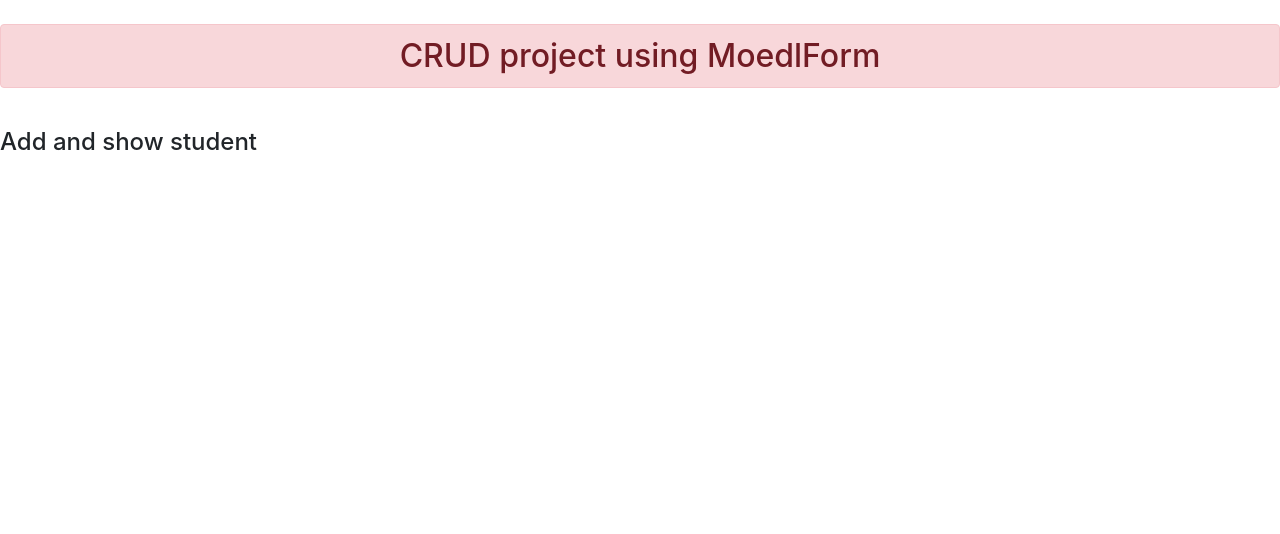
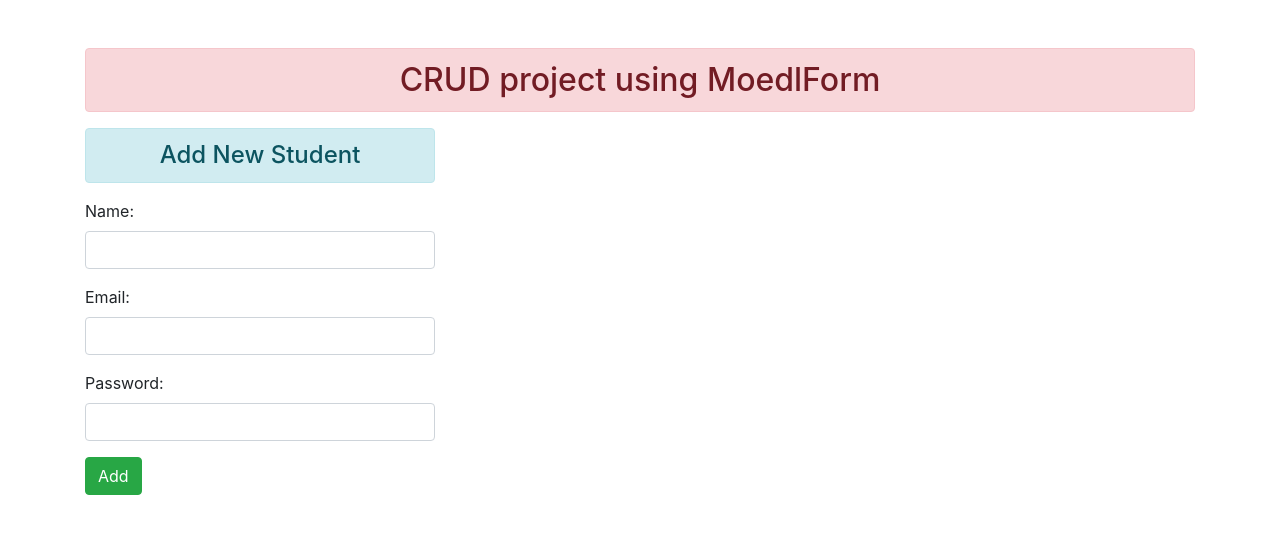
Before and after one commit to talhawkk/CRUD-Project-using-Django, a Django app: page /addshow/ in a window 1280 px wide. Shown: the top 534 px of the page. Run offline with Django 5.2, Linux system fonts and the light colour scheme; some libraries are stand-ins or nearby versions.

Commit message:
creating complete add section
write addshow function and template file to show form also add the bootstrap css

```diff
--- a/CRUD/enroll/forms.py
+++ b/CRUD/enroll/forms.py
@@ -1 +1,13 @@
+from django import forms
 from .models import Student
+from django.core import validators
+class StudentForm(forms.ModelForm):
+    class Meta:
+        model=Student
+        fields=['name','email','password']
+        widgets={
+            'name':forms.TextInput(attrs={'class':'form-control'}),
+            'email':forms.EmailInput(attrs={'class':'form-control'}),
+            'password':forms.PasswordInput(attrs={'class':'form-control'}),
+
+            }
--- a/CRUD/enroll/models.py
+++ b/CRUD/enroll/models.py
@@ -2,6 +2,6 @@ from django.db import models
 
 # Create your models here.
 class Student(models.Model):
-    Name=models.CharField(max_length=70)
+    name=models.CharField(max_length=70)
     email=models.EmailField(max_length=70)
     password=models.CharField(max_length=70)
--- a/CRUD/enroll/templates/enroll/addshow.html
+++ b/CRUD/enroll/templates/enroll/addshow.html
@@ -1,5 +1,14 @@
 {% extends 'enroll/home.html' %}
 {%block content %}
-<h4>Add and show student</h4>
+<div class="row">
+    <div class="col-sm-4">
+        <h4 class="text-center alert alert-info">Add New Student</h4>
+        <form action="", method="POST">{% csrf_token %}
+            {{form.as_p}}
 
+            <button type="submit" class="btn btn-success">Add</button>
+        </form>
+    </div>
+
+</div>
 {% endblock content %}
--- a/CRUD/enroll/templates/enroll/home.html
+++ b/CRUD/enroll/templates/enroll/home.html
@@ -8,11 +8,11 @@
     <link rel="stylesheet" href="{% static 'enroll/css/bootstrap.css' %}">
 </head>
 <body>
-    <dev class="container mt-5">
+    <div class="container mt-5">
         <h2 class="text-center alert alert-danger">CRUD project using MoedlForm</h2>
 
-    </dev>
-    {%block content%}{% endblock content %}
+        {%block content%}{% endblock content %}
+    </div>
 
 
 
--- a/CRUD/enroll/views.py
+++ b/CRUD/enroll/views.py
@@ -1,14 +1,38 @@
 from django.shortcuts import render
 from .models import Student
+from .forms import StudentForm
 # Create your views here.
 def show(request):
-
-    return render(request,'enroll/home.html')
+    if request.method=='POST':
+        fm=StudentForm(request.POST)
+        if fm.is_valid():
+            print(fm.cleaned_data)
+            nm=fm.cleaned_data['name']
+            em=fm.cleaned_data['email']
+            pw=fm.cleaned_data['password']
+            st=Student(name=nm,email=em,password=pw)
+            st.save()
+            # return render(request,'enroll/home.html',{'form':fm.cleaned_data})
+    else:
+        fm=StudentForm()
+    return render(request,'enroll/home.html',{'form':fm})
 
 
 def addshow(request):
+    if request.method=='POST':
+        fm=StudentForm(request.POST)
+        if fm.is_valid():
+            print(fm.cleaned_data)
+            nm=fm.cleaned_data['name']
+            em=fm.cleaned_data['email']
+            pw=fm.cleaned_data['password']
+            st=Student(name=nm,email=em,password=pw)
+            st.save()
+                # return render(request,'enroll/home.html',{'form':fm.cleaned_data})
+    else:
+            fm=StudentForm()
+    return render(request,'enroll/addshow.html',{'form':fm})
 
-    return render(request,'enroll/addshow.html')
 
 def update(request):
 
```
Also changed, not shown: CRUD/db.sqlite3, CRUD/enroll/migrations/0001_initial.py (added).
